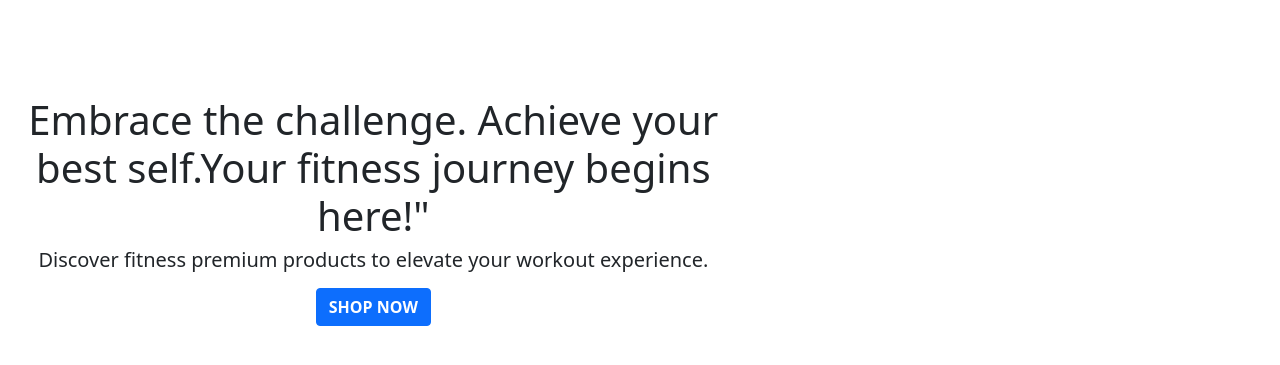
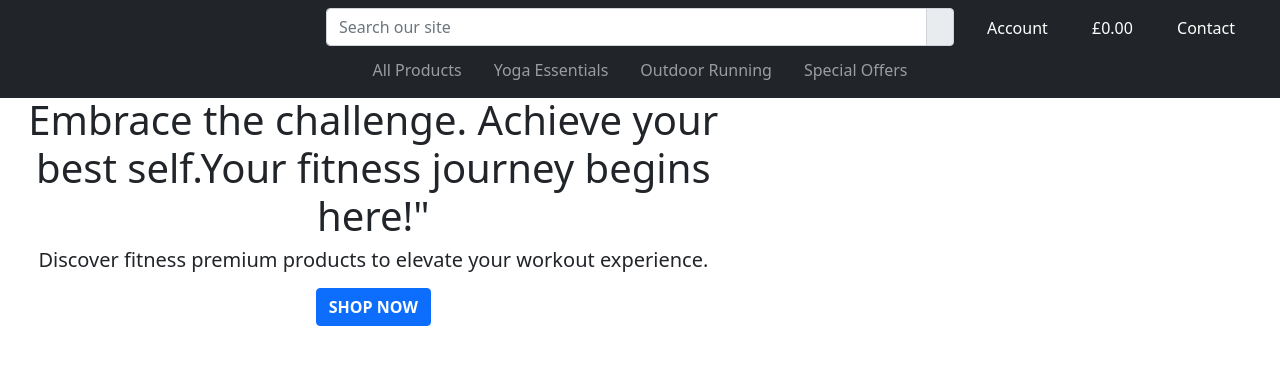
Before and after one commit to MargaritaAtr/FitTrack, a Django app: page / in a window 1280 px wide. Shown: the top 365 px of the page. Run offline with Django 3.2, Linux system fonts and the light colour scheme; some libraries are stand-ins or nearby versions.

Commit message:
Added structure to header.html

```diff
--- a/templates/base.html
+++ b/templates/base.html
@@ -40,7 +40,9 @@
 </head>
 
 <body>
-    <header class="container-fluid fixed top"></header>
+     <!-- Header/Navbar -->
+     {% include 'includes/header.html' %}
+
 
     {% block page_header %}
     {% endblock %}
--- /dev/null
+++ b/templates/includes/header.html
@@ -0,0 +1,143 @@
+<!-- Navbar -->
+<header class="container-fluid">
+    <nav class="navbar fixed-top navbar-expand-lg navbar-dark bg-dark">
+        <div class="container-fluid">
+                <!-- Main Logo  -->
+            <a class="navbar-brand mx-auto col-lg-3" href="">
+            </a>
+
+            <div class="offcanvas offcanvas-end offcanvas-dark " tabindex="-1" id="offcanvasNavbar" aria-labelledby="offcanvasNavbarLabel">
+                <div class="offcanvas-header ">
+                    <div class="offcanvas-title " id="offcanvasNavbarLabel">
+                    </div>
+                    <button type="button" class="btn-close black" data-bs-dismiss="offcanvas" aria-label="Close"></button>
+                </div>
+                <div class="offcanvas-body">
+                    <!-- Search Bar -->
+                    <div class="col-12 col-lg-8 my-auto py-1 py-lg-0">
+                        <div>
+                            <form method="GET" action="">
+                                <div class="input-group w-100">
+                                    <input class="form-control" type="text" name="q" placeholder="Search our site">
+                                    <span class="input-group-text p-0">
+                                        <button class="form-control btn m-0" type="submit" aria-label="Search button">
+                                            <span class="icon">
+                                                <i class="fas fa-search"></i>
+                                            </span>
+                                        </button>
+                                    </span>
+                                </div>
+                            </form>
+                        </div>
+                        <!-- Nav links -->
+                        <div>
+                            <ul class="navbar-nav text-center d-flex align-items-center justify-content-center pt-1">
+                                <!-- All products dropdown -->
+                                <li class="nav-item dropdown px-xl-2">
+                                    <a class="nav-link black" href="#" id="dropdownMenuButton2" data-bs-toggle="dropdown" aria-haspopup="true" aria-expanded="false">
+                                        All Products
+                                    </a>
+                                    <div class="dropdown-menu dropdown-menu-dark" aria-labelledby="dropdownMenuButton2">
+                                        <a href="" class="dropdown-item">By Price</a>
+                                        <a href="" class="dropdown-item ">By Category</a>
+                                        <a href="" class="dropdown-item">All Products</a>
+                                    </div>
+                                </li>
+                                <!-- Yoga essentials dropdown -->
+                                <li class="nav-item dropdown px-xl-2">
+                                    <a class="nav-link" href="#" id="dropdownMenuButton2" data-bs-toggle="dropdown" aria-haspopup="true" aria-expanded="false">
+                                        Yoga Essentials
+                                    </a>
+                                    <div class="dropdown-menu" aria-labelledby="dropdownMenuButton2">
+                                        <a href="" class="dropdown-item">Clothes</a>
+                                        <a href="" class="dropdown-item ">Equipment</a>
+                                        <a href="" class="dropdown-item ">All Essentials</a>
+                                    </div>
+                                </li>
+                                <!-- Outdoor running dropdown -->
+                                <li class="nav-item dropdown px-xl-2">
+                                    <a class="nav-link" href="#" id="dropdownMenuButton2" data-bs-toggle="dropdown" aria-haspopup="true" aria-expanded="false">
+                                        Outdoor Running
+                                    </a>
+                                    <div class="dropdown-menu" aria-labelledby="dropdownMenuButton2">
+                                        <a href="" class="dropdown-item">Clothes</a>
+                                        <a href="" class="dropdown-item ">Footwear</a>
+                                        <a href="" class="dropdown-item ">All Essentials</a>
+                                    </div>
+                                </li>
+                                <!-- Special offers dropdown -->
+                                <li class="nav-item dropdown px-xl-2">
+                                    <a class="nav-link" href="#" id="dropdownMenuButton2" data-bs-toggle="dropdown" aria-haspopup="true" aria-expanded="false">
+                                        Special Offers
+                                    </a>
+                                    <div class="dropdown-menu" aria-labelledby="dropdownMenuButton2">
+                                        <a href="" class="dropdown-item ">New Arrivals</a>
+                                        <a href="" class="dropdown-item ">Specail price</a>
+                                        <a href="" class="dropdown-item ">All Specials</a>
+                                    </div>
+                                </li>
+                            </ul>
+                        </div>
+                    </div>
+                    <!-- Account and Shopping Bag -->
+                    <div class="col-12 col-lg-4 py-1 py-lg-0">
+                        <ul class="list-inline list-unstyled text-center text-lg-right text-white">
+                            <li class="list-inline-item dropdown account-and-bag">
+                                <a class="nav-link" href="#" id="user-options" data-bs-toggle="dropdown" aria-haspopup="true" aria-expanded="false">
+                                    <div class="text-center hover-blue">
+                                        <div><i class="fas fa-user fa-lg icon"></i></div>
+                                        <p class="my-0 text-white">Account</p>
+                                    </div>
+                                </a>
+                                <div class="dropdown-menu border-0" aria-labelledby="user-options">
+                                    {% if request.user.is_authenticated %}
+                                        {% if request.user.is_superuser %}
+                                            <a href="" class="dropdown-item dark-blue">Product Management</a>
+                                        {% endif %}
+                                        <a href="" class="dropdown-item ">My Profile</a>
+                                        <a href="" class="dropdown-item ">Sign Out</a>
+                                    {% else %}
+                                        <a href="" class="dropdown-item ">Register</a>
+                                        <a href="" class="dropdown-item ">Sign In</a>
+                                    {% endif %}
+                                </div>
+                            </li>
+                            <li class="list-inline-item account-and-bag">
+                                <a class="nav-link" href="">
+                                    <div class="text-center hover-blue">
+                                        <div><i class="fas fa-shopping-bag fa-lg icon"></i></div>
+                                        <p class="my-0 text-white">
+                                            {% if grand_total %}
+                                                <span class="light-blue">£{{ grand_total|floatformat:2 }}</span>
+                                            {% else %}
+                                                £0.00
+                                            {% endif %}
+                                        </p>
+                                    </div>
+                                </a>
+                            </li>
+                            <li class="list-inline-item account-and-bag">
+                                <a class="nav-link" href="#" data-bs-toggle="modal" data-bs-target="#contact-modal">
+                                    <div class="text-center hover-blue">
+                                        <div><i class="fas fa-envelope fa-lg icon"></i></div>
+                                        <p class="my-0 text-white">
+                                            Contact
+                                        </p>
+                                    </div>
+                                </a>
+                            </li>
+                        </ul>
+                    </div>
+                </div>
+            </div>
+            <button class="navbar-toggler position-relative" type="button" data-bs-toggle="offcanvas" data-bs-target="#offcanvasNavbar" aria-controls="offcanvasNavbar" aria-label="Open Menu">
+                {% if grand_total %}
+                    <span class="position-absolute top-0 start-0 translate-middle badge rounded-pill bg-primary mt-1 py-2">
+                        <i class="fas fa-shopping-bag fa-lg"></i>
+                    </span>
+                {% endif %}
+                <span class="navbar-toggler-icon"></span>
+            </button>
+        </div>
+    </nav>
+</header>
```
Also changed, not shown: static/style.css (added).
